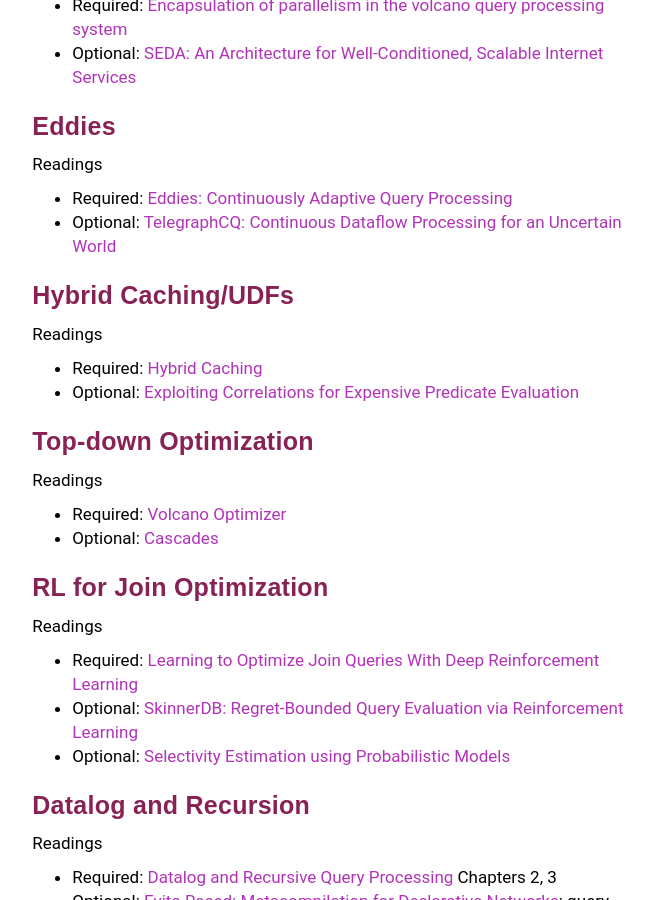
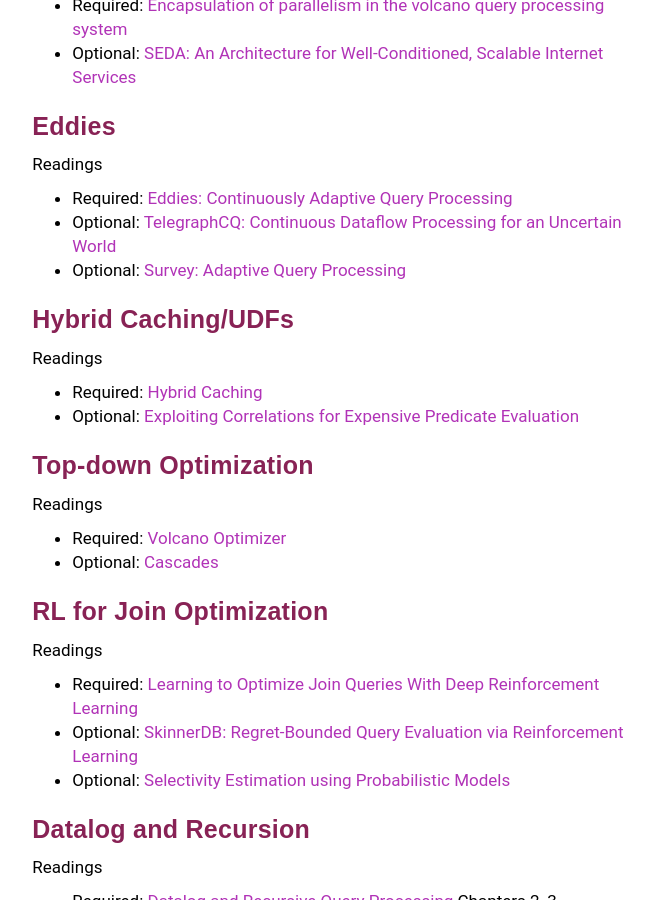
Before and after one commit to wzao1515/w6113.github.io, a Jekyll site: the page built from reviews.md, in a window 1280 px wide and 900 px high, scrolled down 3667 px. Shown: the whole window, without its empty margins (292-946 px from the left). Built offline with Jekyll 4.4.1, drawn with Linux system fonts in a browser that asks for light colours; our own code applies the rules of GitHub Pages for plain Markdown files.

Commit message:
updated website

```diff
--- a/reviews.md
+++ b/reviews.md
@@ -176,6 +176,7 @@ Readings
 
 * Required: [Eddies: Continuously Adaptive Query Processing](./files/papers/eddies-sigmod00.pdf)
 * Optional: [TelegraphCQ: Continuous Dataflow Processing for an Uncertain World](http://db.csail.mit.edu/madden/html/TCQcidr03.pdf)
+* Optional: [Survey: Adaptive Query Processing](https://www.nowpublishers.com/article/Details/DBS-001)
 
 
 
```
